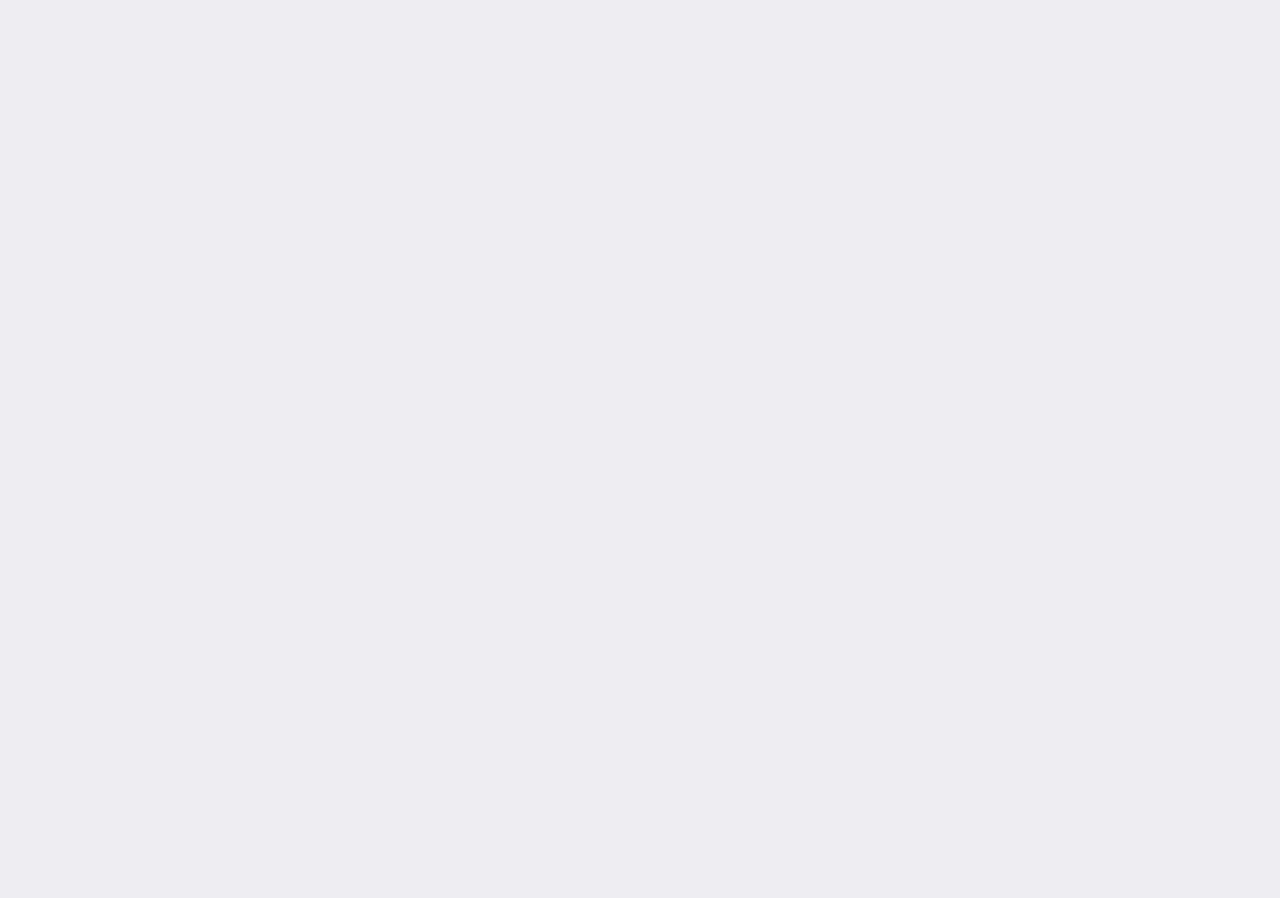
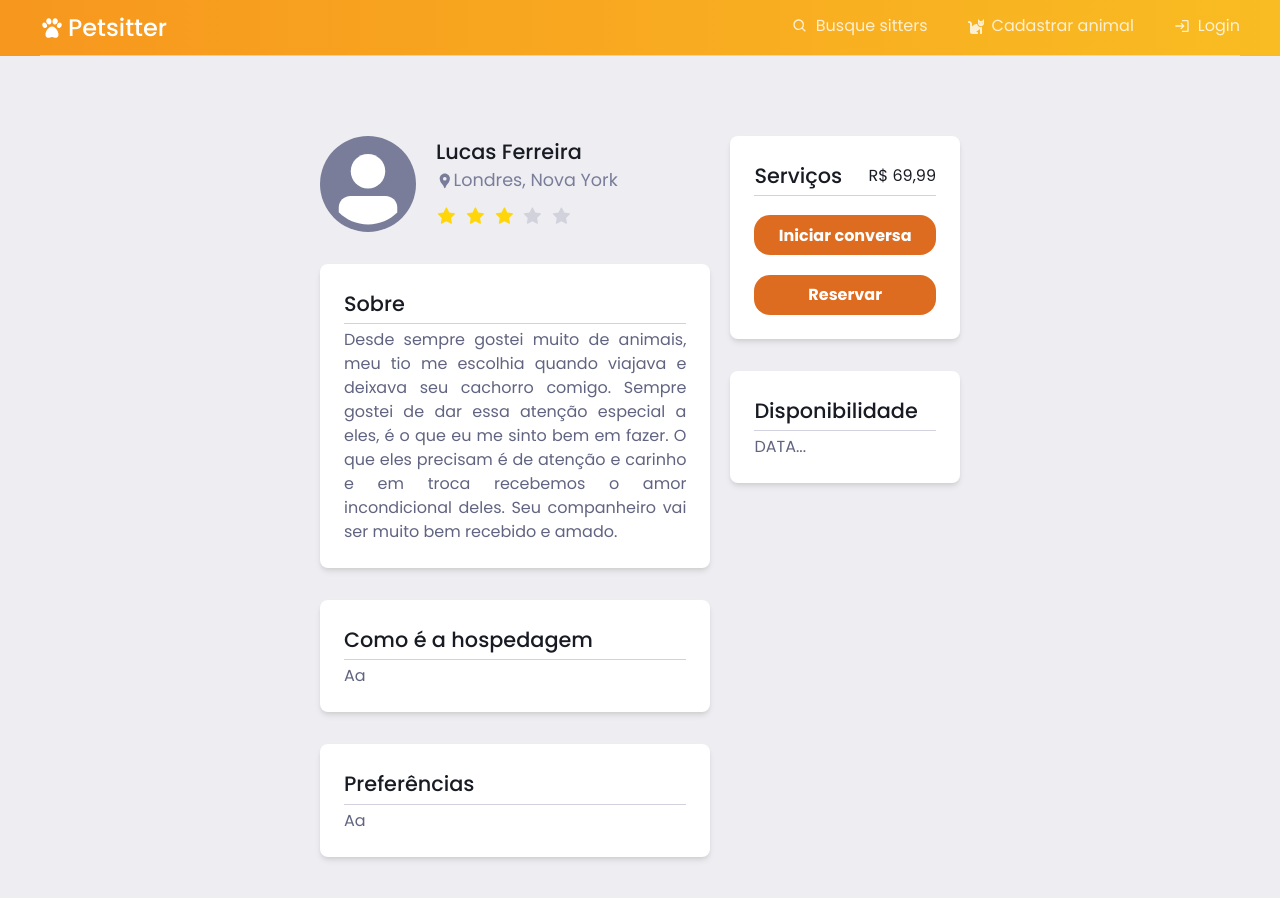
Before and after one commit to lucasferreiraz/petsitter, a React (Create React App) app in the folder frontend/: page /sitter in a window 1280 px wide. Before the commit this address had no page. Shown: the top 898 px of the page. Before the commit the page ends 800 px from the top, so only its background shows below. Built offline with nearby package versions, Linux system fonts and the light colour scheme.

Commit message:
wip: sitter page

```diff
--- a/frontend/src/App.tsx
+++ b/frontend/src/App.tsx
@@ -9,6 +9,7 @@ import { Home } from './pages/Home';
 import { Login } from './pages/Login';
 import { ForgotPassword } from './pages/ForgotPassword';
 import { Register } from './pages/Register';
+import { Sitter } from './pages/Sitter';
 
 import { theme } from './styles/theme';
 
@@ -21,6 +22,7 @@ export function App() {
           <Route path="/login" element={<Login />} />
           <Route path="/recuperarSenha" element={<ForgotPassword />} />
           <Route path="/registrar" element={<Register />} />
+          <Route path="/sitter" element={<Sitter />} />
         </Routes>
       </BrowserRouter>
     </ChakraProvider>
--- a/frontend/src/components/Header/HeaderNavigation.tsx
+++ b/frontend/src/components/Header/HeaderNavigation.tsx
@@ -7,7 +7,7 @@ import { MdLogin } from 'react-icons/md';
 import { useNavigate } from "react-router-dom";
 
 interface HeaderNavigationProps {
-  selected: "search" | "addPet" | "login";
+  selected: "" | "search" | "addPet" | "login";
 }
 interface NavItemProps {
   icon: ElementType,
--- a/frontend/src/components/Header/index.tsx
+++ b/frontend/src/components/Header/index.tsx
@@ -3,10 +3,11 @@ import { Logo } from "../Logo";
 import { HeaderNavigation } from "./HeaderNavigation";
 
 interface HeaderProps {
-  navItemSelected: "search" | "addPet" | "login";
+  navItemSelected: "" | "search" | "addPet" | "login";
+  minified?: boolean;
 }
 
-export function Header({ navItemSelected }: HeaderProps) {
+export function Header({ navItemSelected, minified = false }: HeaderProps) {
   return (
     <Box
       as="header"
@@ -26,6 +27,7 @@ export function Header({ navItemSelected }: HeaderProps) {
         <HeaderNavigation selected={navItemSelected} />
       </Flex>
 
+      {!minified && (
         <Flex
           w="100%"
           maxWidth={1480}
@@ -48,6 +50,7 @@ export function Header({ navItemSelected }: HeaderProps) {
             height="20rem"
           />
         </Flex>
+      )}
     </Box>
   );
 }
--- /dev/null
+++ b/frontend/src/pages/Sitter/index.tsx
@@ -0,0 +1,78 @@
+import { Avatar, Box, Button, Divider, Flex, Icon, Text } from "@chakra-ui/react";
+import { MdLocationPin } from "react-icons/md";
+
+import { Header } from "../../components/Header";
+import { Rating } from "../../components/Rating";
+
+export function Sitter() {
+  return (
+    <Flex direction="column">
+      <Header navItemSelected="" minified />
+
+      <Flex direction="row" mx="20rem" my="5rem">
+        <Flex direction="column" flex="1.7" mr="5">
+
+          <Flex direction="row">
+            <Avatar size="xl" mr="5" />
+            <Flex direction="column">
+              <Text fontSize="1.3rem" fontWeight="medium">Lucas Ferreira</Text>
+              <Flex fontSize="1.1rem" color="gray.400" mb="3" align="center">
+                <Icon as={MdLocationPin} />
+                Londres, Nova York
+              </Flex>
+              <Rating rating={3}/>
+            </Flex>
+          </Flex>
+
+          <Box mt="2rem" bg="white" p="1.5rem" rounded="lg" shadow="md">
+            <Text fontSize="1.3rem" fontWeight="medium">Sobre</Text>
+            <Divider my="1" />
+            <Text color="gray.500" textAlign="justify">
+              Desde sempre gostei muito de animais, meu tio me escolhia quando viajava e deixava seu cachorro comigo. Sempre gostei de dar essa atenção especial a eles, é o que eu me sinto bem em fazer. O que eles precisam é de atenção e carinho e em troca recebemos o amor incondicional deles. Seu companheiro vai ser muito bem recebido e amado.
+            </Text>
+          </Box>
+
+          <Box mt="2rem" bg="white" p="1.5rem" rounded="lg" shadow="md">
+            <Text fontSize="1.3rem" fontWeight="medium">Como é a hospedagem</Text>
+            <Divider my="1" />
+            <Text color="gray.500" textAlign="justify">
+              Aa
+            </Text>
+          </Box>
+
+          <Box mt="2rem" bg="white" p="1.5rem" rounded="lg" shadow="md">
+            <Text fontSize="1.3rem" fontWeight="medium">Preferências</Text>
+            <Divider my="1" />
+            <Text color="gray.500" textAlign="justify">
+              Aa
+            </Text>
+          </Box>
+
+        </Flex>
+        <Flex direction="column" flex="1">
+
+          <Box bg="white" p="1.5rem" rounded="lg" shadow="md">
+            <Flex align="center" justify="space-between">
+              <Text fontSize="1.3rem" fontWeight="medium">Serviços</Text>
+              <Text>R$ 69,99</Text>
+            </Flex>
+            <Divider my="1" />
+            <Flex direction="column" mt="1.2rem">
+              <Button colorScheme="orange" rounded="2xl">Iniciar conversa</Button>
+              <Button colorScheme="orange" mt="1.2rem" rounded="2xl">Reservar</Button>
+            </Flex>
+          </Box>
+
+          <Box mt="2rem" bg="white" p="1.5rem" rounded="lg" shadow="md">
+            <Text fontSize="1.3rem" fontWeight="medium">Disponibilidade</Text>
+            <Divider my="1" />
+            <Text color="gray.500" textAlign="justify">
+              DATA...
+            </Text>
+          </Box>
+
+        </Flex>
+      </Flex>
+    </Flex>
+  );
+}
```
Lines whose indentation alone changed are shown as unchanged.
